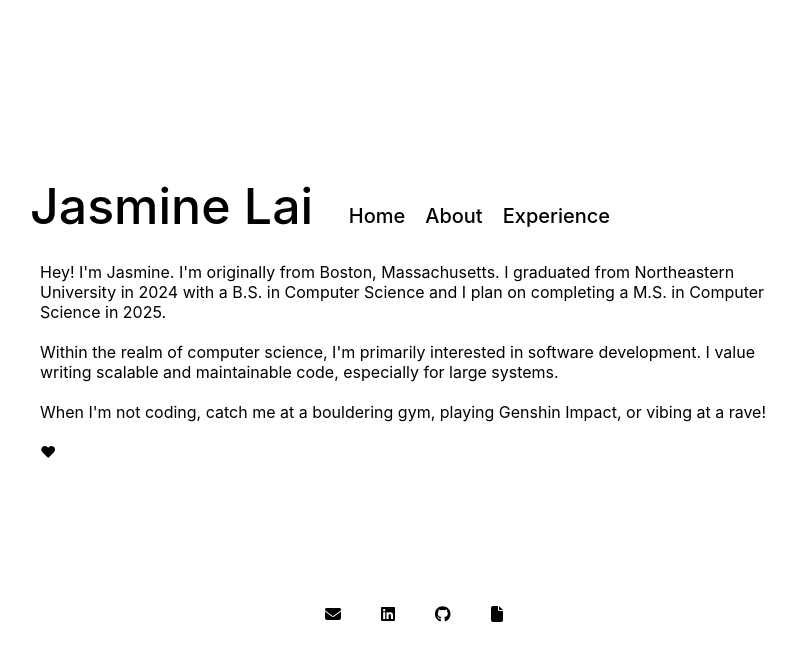
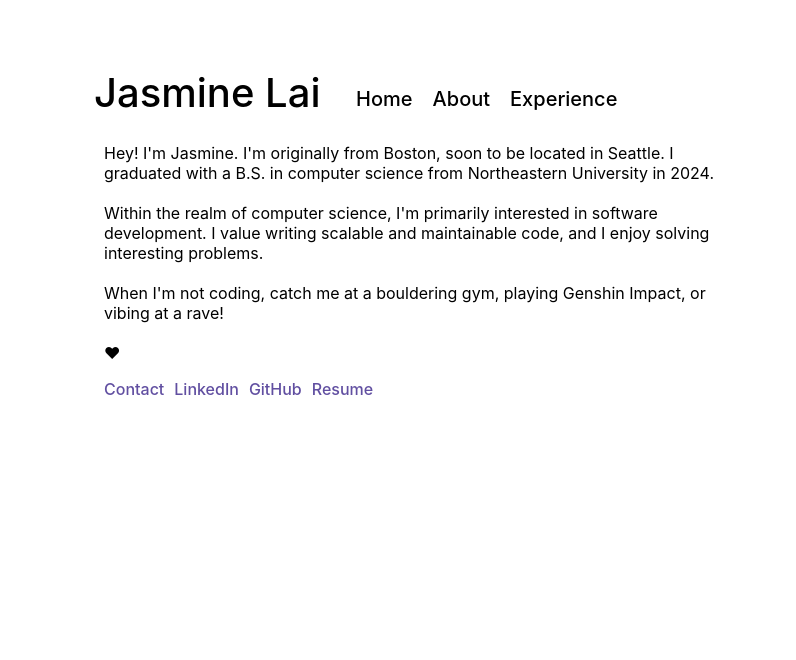
Before and after one commit to jazlai/jazlai.github.io, a React (Create React App) app: page / in a window 1280 px wide. Both pictures are taken after a click on the link "About". Shown: the top 660 px of the page, without its empty margins (226-1022 px from the left). Built offline with nearby package versions, Linux system fonts and the light colour scheme.

Commit message:
update website

```diff
--- a/src/App.tsx
+++ b/src/App.tsx
@@ -1,7 +1,7 @@
 /** @jsxImportSource @emotion/react */
 import React from 'react';
 
-import { appBackground, appContainer, contactIcon, headerContainer, sectionContainer } from './styles';
+import { appBackground, appContainer, headerContainer, sectionContainer } from './styles';
 import { useSectionContext } from './context/SectionProvider';
 
 import Name from './header/Name';
@@ -10,10 +10,6 @@ import Home from './sections/Home';
 import About from './sections/About';
 import Experience from './sections/Experience';
 import Teaching from './sections/Teaching';
-
-import { FontAwesomeIcon } from '@fortawesome/react-fontawesome';
-import { faGithub, faLinkedin } from '@fortawesome/free-brands-svg-icons';
-import { faEnvelope, faFile } from '@fortawesome/free-solid-svg-icons'
 
 const App: React.FC = () => {
   const { activeSection } = useSectionContext();
@@ -45,20 +41,6 @@ const App: React.FC = () => {
           {renderSection()}
         </div>
       </div>
-      <div>
-        <a href='mailto:lai.jas@northeastern.edu' target='_blank' rel='noopener noreferrer' style={{ textDecoration: 'none', color: 'inherit' }}>
-          <FontAwesomeIcon icon={faEnvelope} css={contactIcon} />
-        </a>
-        <a href='https://linkedin.com/in/jasminelai03/' target='_blank' rel='noopener noreferrer' style={{ textDecoration: 'none', color: 'inherit' }}>
-          <FontAwesomeIcon icon={faLinkedin} css={contactIcon} />
-        </a>
-        <a href='https://github.com/jasmine-lai' target='_blank' rel='noopener noreferrer' style={{ textDecoration: 'none', color: 'inherit' }}>
-          <FontAwesomeIcon icon={faGithub} css={contactIcon}  />
-        </a>
-        <a href='/Jasmine_Lai_Resume.pdf' target='_blank' rel='noopener noreferrer' style={{ textDecoration: 'none', color: 'inherit' }}>
-          <FontAwesomeIcon icon={faFile} css={contactIcon} />
-        </a>
-     </div>
     </div>
   );
 }
--- a/src/header/styles.ts
+++ b/src/header/styles.ts
@@ -1,7 +1,7 @@
 import { css } from '@emotion/react';
 
 export const headerName = css({
-  fontSize: '50px',
+  fontSize: '40px',
   fontWeight: '500',
 
   "@media (max-width: 700px)": {
@@ -15,7 +15,7 @@ export const headerName = css({
 
 export const navBar = css({
   marginTop: 'auto',
-  paddingBottom:  '8px',
+  paddingBottom:  '6px',
 });
 
 export const navItem = css({
--- a/src/sections/About.tsx
+++ b/src/sections/About.tsx
@@ -1,19 +1,40 @@
+/** @jsxImportSource @emotion/react */
 import React from 'react';
+
+import { contact } from './styles';
+
+import { FontAwesomeIcon } from '@fortawesome/react-fontawesome';
+import { faGithub, faLinkedin } from '@fortawesome/free-brands-svg-icons';
+import { faEnvelope, faFile } from '@fortawesome/free-solid-svg-icons'
 
 const About: React.FC = () => {
   return (
     <div>
       <p>
-        Hey! I'm Jasmine. I'm originally from Boston, Massachusetts. I graduated from Northeastern University in 2024 with a B.S. in Computer Science
-        and I plan on completing a M.S. in Computer Science in 2025.
+        Hey! I'm Jasmine. I'm originally from Boston, soon to be located in Seattle. I graduated with a B.S. in computer science
+        from Northeastern University in 2024.
         <br/><br/>
         Within the realm of computer science, I'm primarily interested in software development.
-        I value writing scalable and maintainable code, especially for large systems.
+        I value writing scalable and maintainable code, and I enjoy solving interesting problems.
         <br/><br/>
         When I'm not coding, catch me at a bouldering gym, playing Genshin Impact, or vibing at a rave!
         <br/><br/>
         ❤
       </p>
+      <div>
+        <a href='mailto:lai.jas@northeastern.edu' target='_blank' rel='noopener noreferrer' css={contact}>
+          Contact
+        </a>
+        <a href='https://linkedin.com/in/jasminelai03/' target='_blank' rel='noopener noreferrer' css={contact}>
+          LinkedIn
+        </a>
+        <a href='https://github.com/jasmine-lai' target='_blank' rel='noopener noreferrer' css={contact}>
+          GitHub
+        </a>
+        <a href='/Jasmine_Lai_Resume.pdf' target='_blank' rel='noopener noreferrer' css={contact}>
+          Resume
+        </a>
+      </div>
     </div>
   );
 }
--- a/src/sections/Experience.tsx
+++ b/src/sections/Experience.tsx
@@ -6,6 +6,11 @@ import { useSectionContext } from '../context/SectionProvider';
 const Experience: React.FC = () => {
   const { setActiveSection } = useSectionContext();
   const experiences = [
+    {
+      'company': 'Snap',
+      'position': 'Software Engineer',
+      'duration': '07-2025 ',
+    },
     {
       'company': 'Snap',
       'position': 'Software Engineering Intern',
--- a/src/sections/Home.tsx
+++ b/src/sections/Home.tsx
@@ -6,7 +6,7 @@ const Home: React.FC = () => {
   return (
     <div css={homepage}>
       <p>
-        I'm a fourth-year student at Northeastern University studying computer science with a concentration in software development.
+        I'm a fourth-year student at Northeastern University studying computer science.
         <br/><br/>
         I'm currently...
           <ul>
@@ -17,6 +17,7 @@ const Home: React.FC = () => {
         I'm looking forward to...
           <ul>
             <li>Graduating in fall 2024!</li>
+            <li>Working at Snap as a full time software engineer in Seattle</li>
           </ul>
       </p>
     </div>
--- a/src/sections/styles.ts
+++ b/src/sections/styles.ts
@@ -4,16 +4,21 @@ export const homepage = css({
   a: {
     textDecoration: 'none',
     color: '#614fa1',
-    //fontWeight: 500,
+    fontWeight: '450',
     '&:hover': {
       color: '#473582',
     }
   },
 });
 
+export const contact = css({
+  marginRight: '10px',
+  textDecoration: 'none',
+  color: '#614fa1',
+  fontWeight: '450',
+});
+
 export const experienceList = css({
-  height: '40vh',
-  maxHeight: '100%',
   paddingTop: '10px',
   marginBottom: '20px',
   listStyleType: 'none',
--- a/src/styles.ts
+++ b/src/styles.ts
@@ -5,32 +5,32 @@ export const appBackground = css({
   height: '100vh',
   width: '100vw',
   display: 'flex',
-  justifyContent: 'center',
   alignItems: 'center',
   flexDirection: 'column',
   overflow: 'hidden',
 });
 
 export const appContainer = css({
-  height: '500px',
   width: '1000px',
-  maxHeight: '50vh',
-  maxWidth: '60vw',
+  maxWidth: '50vw',
   display: 'flex',
   flexDirection: 'column',
   padding: '20px',
+  paddingTop: '0px',
+  marginTop: '30px',
 
   "@media (max-width: 600px)": {
-    maxHeight: '75vh',
     maxWidth: '75vw',
   },
 });
 
 export const headerContainer = css({
-  maxWidth: '100%',
+  maxWidth: '60vw',
   display: 'flex',
   flexDirection: 'row',
+  alignContent: 'flex-start',
   gap: '2vw',
+  marginTop: '3vw',
 
   "@media (max-width: 1000px)": {
     flexDirection: 'column',
@@ -38,16 +38,10 @@ export const headerContainer = css({
 });
 
 export const sectionContainer = css({
-  height: '100%',
-  maxHeight: '100%',
+  maxWidth: '60vw',
   padding: '10px',
 
   "@media (max-width: 600px)": {
     overflow: 'auto',
   },
 });
-
-export const contactIcon = css({
-  margin: '20px',
-  marginTop: '10px',
-});
```
Also changed, not shown: 2 other files (tests, documents, lock files or other folders).
